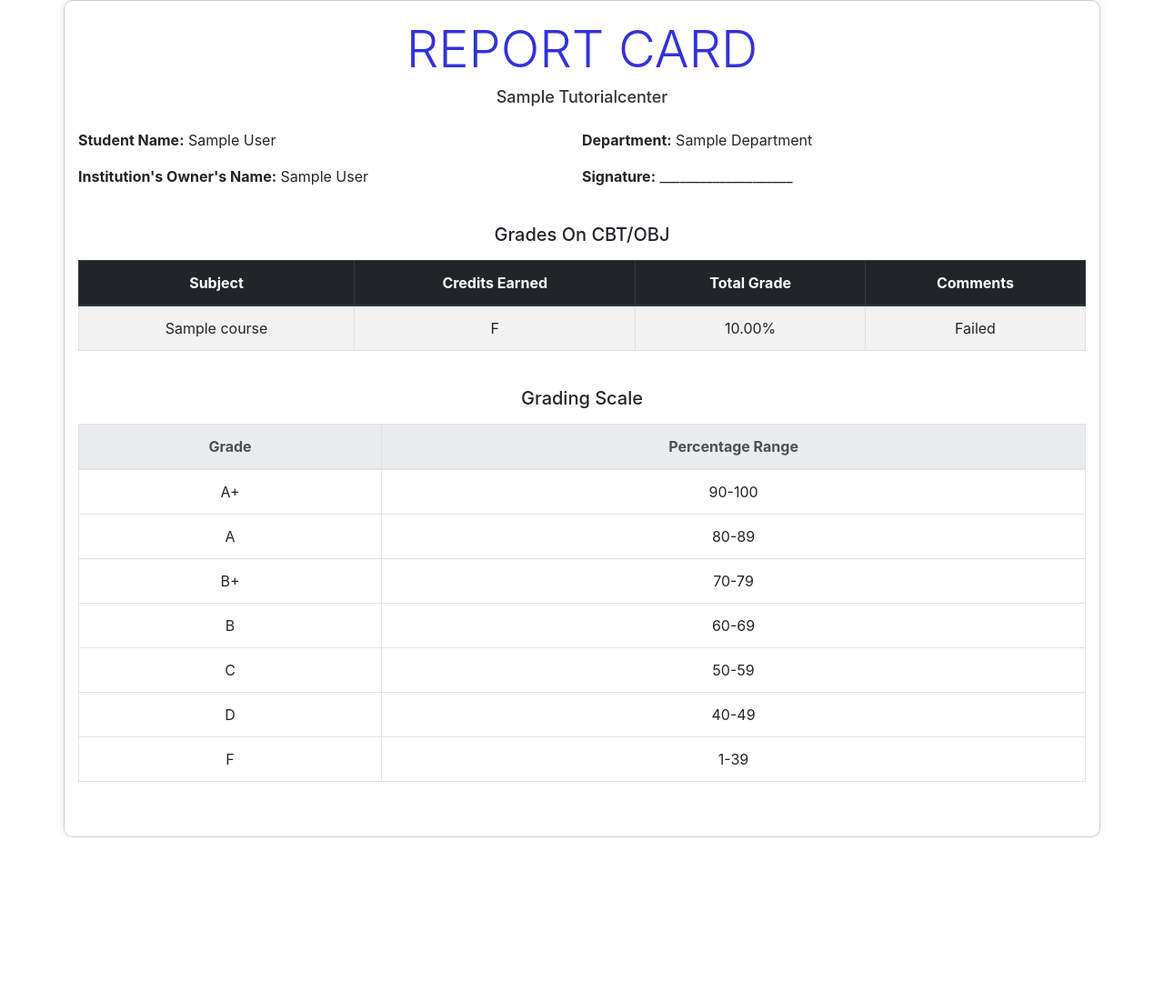
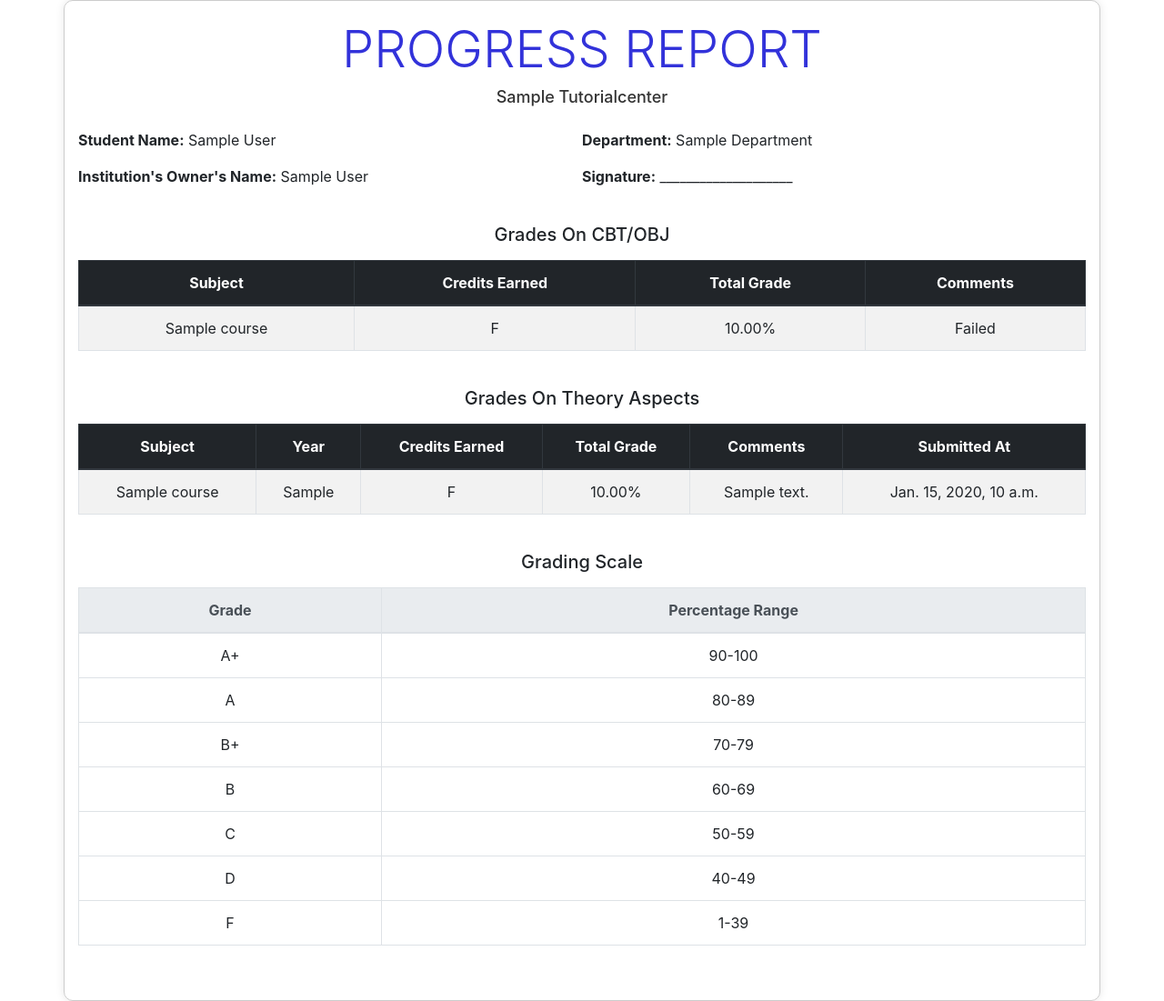
Before and after one commit to PrinceJetro/Tutorial-Haven, a Django app: page /myreport/ in a window 1280 px wide. Shown: the whole page at 91% size. Before the commit the page ends 921 px from the top, so only its background shows below. Run offline with Django 4.2, Linux system fonts and the light colour scheme; a user stored in the database is signed in; tables that the repository leaves empty hold one stand-in row (values such as "Sample post"); some libraries are stand-ins or nearby versions.

Commit message:
added theory aspect in the report

```diff
--- a/templates/report.html
+++ b/templates/report.html
@@ -3,7 +3,7 @@
 <head>
     <meta charset="UTF-8">
     <meta name="viewport" content="width=device-width, initial-scale=1.0">
-    <title>Report Card</title>
+    <title>Progress Report</title>
     <style>
         body {
             font-family: Arial, sans-serif;
@@ -68,7 +68,7 @@
 <body>
     <div class="container report-card">
         <div class="header text-center mb-4">
-            <h1 class="display-4">REPORT CARD</h1>
+            <h1 class="display-4">PROGRESS REPORT</h1>
             <h2 class="h5">{{ request.user.student.tutorial_center.name|title }}</h2>
         </div>
 
@@ -139,6 +139,51 @@
             </div>
         </div>
 
+
+
+        <!-- Grades Table -->
+        <div class="grades-table mb-4">
+            <h3 class="h5 text-center mb-3">Grades On Theory Aspects</h3>
+            <div class="table-responsive">
+                <table class="table table-striped table-bordered">
+                    <thead class="thead-dark">
+                        <tr>
+                            <th>Subject</th>
+                            <th>Year</th>
+                            <th>Credits Earned</th>
+                            <th>Total Grade</th>
+                            <th>Comments</th>
+                            <th>Submitted At</th>
+                        </tr>
+                    </thead>
+                    <tbody>
+                        {% for grade in graded_data_theory %}
+                        <tr>
+                            <td>{{ grade.course }}</td>
+                            <td>{{ grade.year }}</td>
+                            <td>{{ grade.credits }}</td>
+                            <td>
+                                {% if grade.percentage == 0.00 %}
+                                    Not Graded Yet
+                                {% else %}
+                                    {{ grade.percentage }}%
+                                {% endif %}
+                            </td>
+                            <td>
+                                {{ grade.note|safe }}
+                            </td>
+                            <td>{{ grade.submitted_at }}</td>
+                        </tr>
+                        {% endfor %}
+                    </tbody>
+                </table>
+            </div>
+        </div>
+
+
+
+
+
         <!-- Grading Scale -->
         <div class="grading-scale mb-4">
             <h3 class="h5 text-center mb-3">Grading Scale</h3>
--- a/webapp/models.py
+++ b/webapp/models.py
@@ -111,7 +111,7 @@ class TheoryGrade(models.Model):
     response = RichTextField(help_text="Student's response", null=True)
     note = RichTextField(help_text="Note for Student", null=True)
     course = models.ForeignKey(Course, on_delete=models.CASCADE, related_name='theory_grades', null=True)
-    score = models.DecimalField(max_digits=5, decimal_places=2, help_text="Score", null=True)
+    score = models.DecimalField(max_digits=5, decimal_places=2, default=0, help_text="Score Over 100", null=True)
     submitted_at = models.DateTimeField(auto_now_add=True)
     submission_id = models.UUIDField(default=uuid.uuid4, editable=False, help_text="Unique submission ID")
 
--- a/webapp/views.py
+++ b/webapp/views.py
@@ -625,9 +625,12 @@ def calculate_credits(percentage):
 
 @login_required
 def myreport(request):
-    objgrades = UserCourseProgress.objects.filter(user=request.user).all()
-    print(objgrades)
+    objgrades = UserCourseProgress.objects.filter(user=request.user).order_by('-percentage')
+    theorygrades = TheoryGrade.objects.filter(user=request.user).order_by('-score')
+
+    print(theorygrades)
     graded_data = []
+    graded_data_theory = []
 
     for grade in objgrades:
         credits = calculate_credits(grade.percentage)
@@ -636,9 +639,21 @@ def myreport(request):
             "percentage": grade.percentage,
             "credits": credits,
         })
+    for grade in theorygrades:
+        print(grade)
+        credits = calculate_credits(grade.score)
+        graded_data_theory.append({
+            "course": grade.course.name,
+            "percentage": grade.score,
+            "credits": credits,
+            "note": grade.note,
+            "submitted_at": grade.submitted_at,
+            "year": grade.question.year
+        })
 
     context = {
         "graded_data": graded_data,
+        "graded_data_theory": graded_data_theory,
     }
     return render(request, 'report.html', context)
 
```
Also changed, not shown: webapp/migrations/0038_alter_theorygrade_score.py (added).
